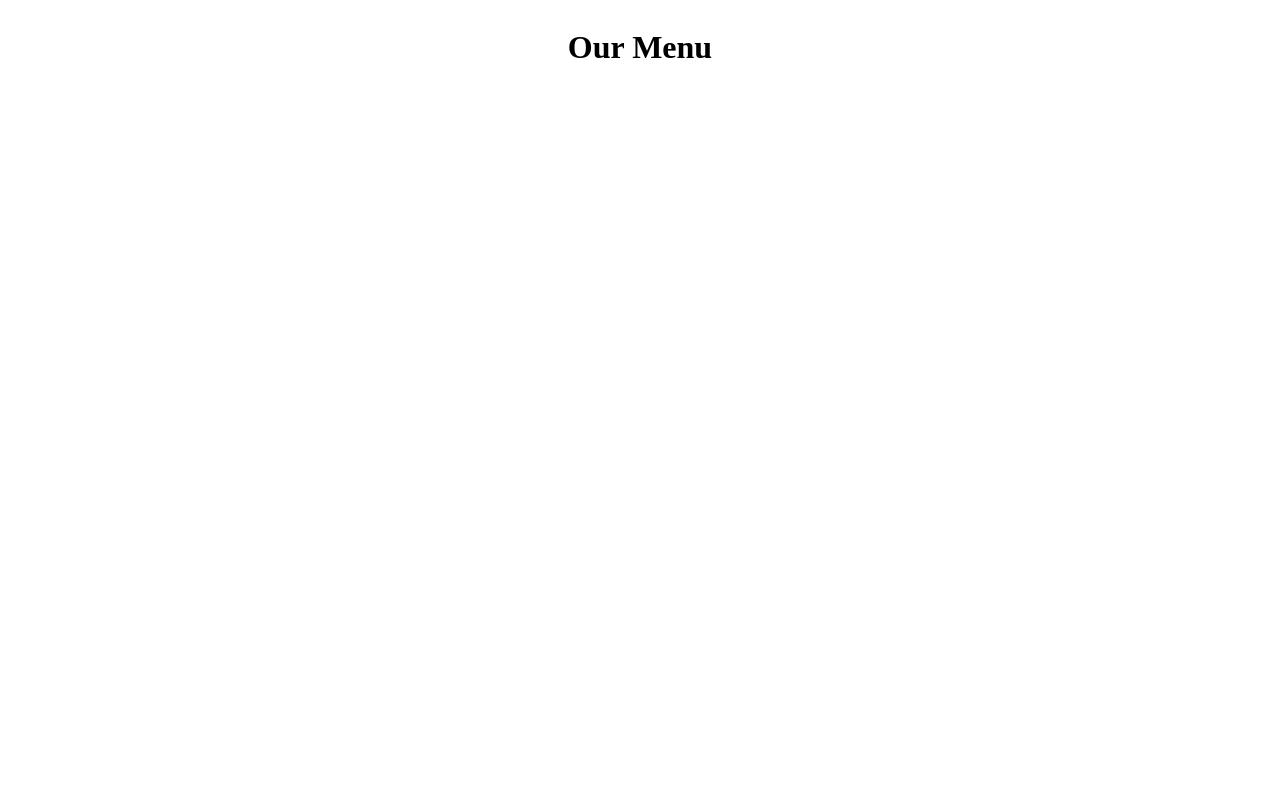
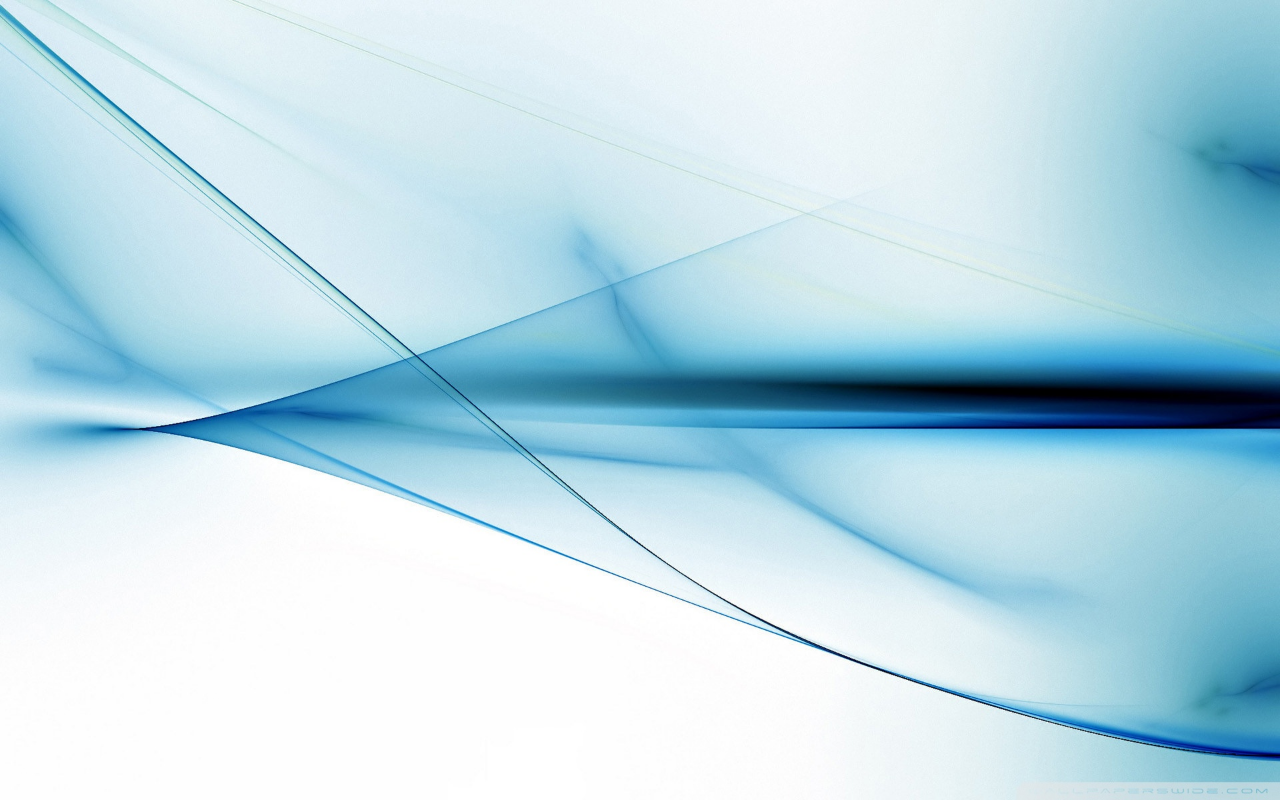
Before and after one commit to samialjammal/Web-Project, a plain HTML site: page Mohammad/index.html in a window 1280 px wide. Drawn offline with Linux system fonts and the light colour scheme.

Commit message:
background1

```diff
--- a/Mohammad/index.html
+++ b/Mohammad/index.html
@@ -9,8 +9,9 @@
 </head>
 
 <body>
-    <h1> Our Menu</h1>
-
+    <div class="box">
+        <img src="images/background.jpg" alt="background-image" class="background_img">
+    </div>
     <!--<div class="row">
         <div class="col-lg-3 col-md-3 col-sm-0">
             <section>
--- a/Mohammad/stylesheets/main.css
+++ b/Mohammad/stylesheets/main.css
@@ -1,14 +1,24 @@
 * {
+  padding: 0;
+  margin: 0;
   box-sizing: border-box;
 }
 body {
   /*padding: 0;*/
-  background: url("images/background.jpg");
+
   width: 100%;
   height: 100%;
   margin-right: auto;
   margin-left: auto;
   display: inline-block;
+}
+.background_img {
+  padding: 0;
+  margin: 0;
+  width: 100%;
+  height: 100%;
+  background-repeat: no-repeat;
+  background-size: cover;
 }
 h1 {
   text-align: center;
```
Also changed, not shown: Mohammad/images/background.jpg (added), Mohammad/stylesheets/images/background.jpg (deleted).
